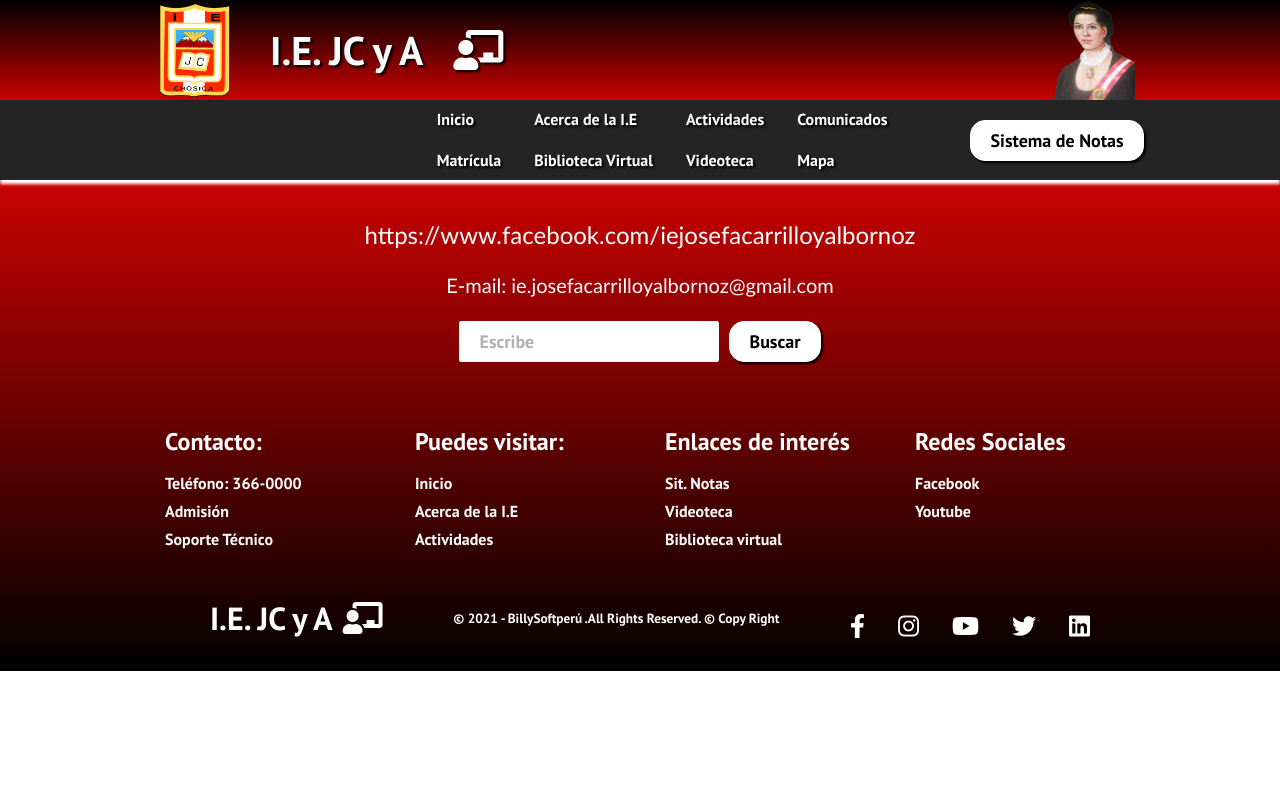
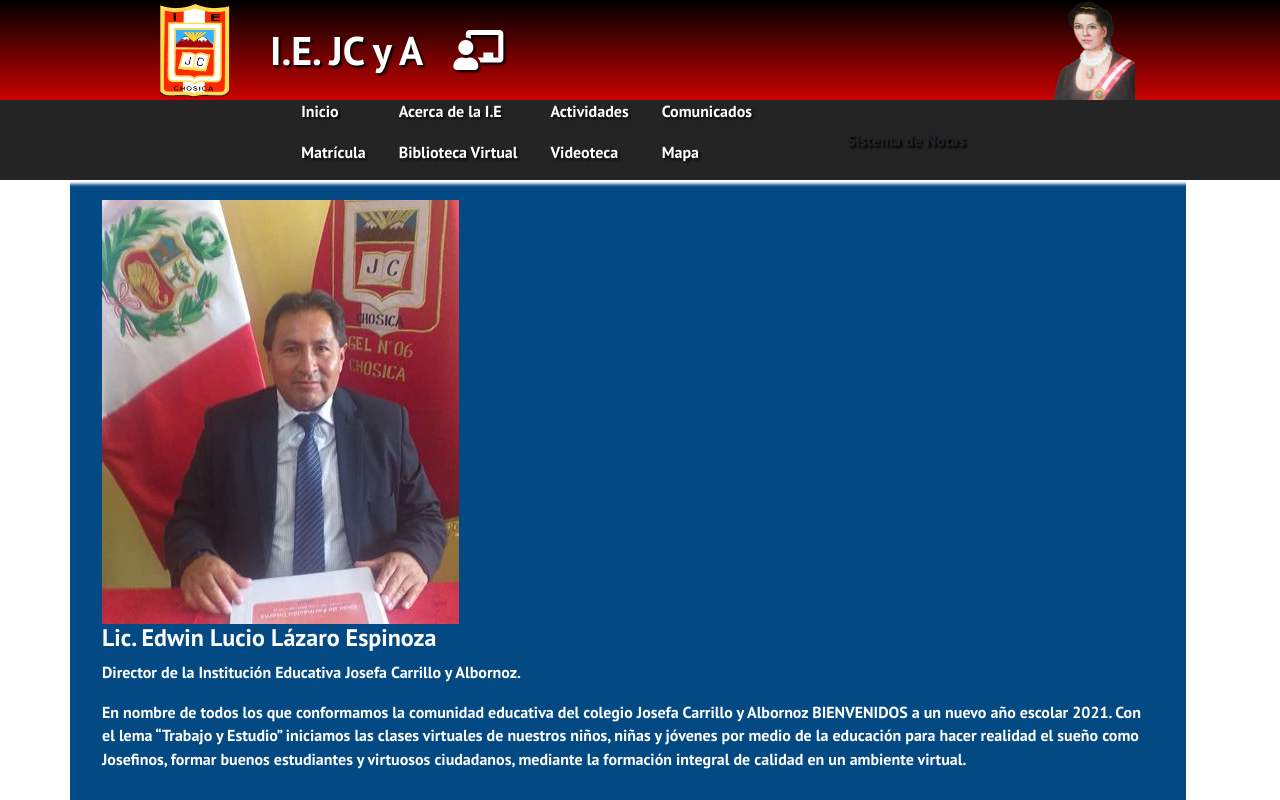
Before and after one commit to billysoftperu/Colegio_en_React, a React (Create React App) app: page /contenedor in a window 1280 px wide. Shown: the top 800 px of the page. Built offline with nearby package versions, Linux system fonts and the light colour scheme.

Commit message:
Trabajando con el Navbar

```diff
--- a/package.json
+++ b/package.json
@@ -6,6 +6,7 @@
     "@testing-library/jest-dom": "^5.12.0",
     "@testing-library/react": "^11.2.6",
     "@testing-library/user-event": "^12.8.3",
+    "bootstrap": "^5.0.1",
     "react": "^17.0.2",
     "react-dom": "^17.0.2",
     "react-router-dom": "^5.2.0",
--- a/src/App.js
+++ b/src/App.js
@@ -11,6 +11,7 @@ import Matricula from './componentes/Matricula/Matricula';
 import Biblioteca from './componentes/Biblioteca/Biblioteca';
 import Videoteca from './componentes/Videoteca/Videoteca';
 import Mapa from './componentes/Mapa/Mapa';
+import Contenedor from './componentes/Contenedor/Contenedor'
 
 import SistNotas from './componentes/Notas/SistNotas';
 
@@ -37,6 +38,8 @@ function App() {
           <Route path='/biblioteca' exact component={Biblioteca} />
           <Route path='/videoteca' exact component={Videoteca} />
           <Route path='/mapa' exact component={Mapa} />
+          <Route path='/contenedor' exact component={Contenedor} />
+
 
           <Route path='/sisnotas' exact component={SistNotas} />
 
--- a/src/componentes/Button/Button.css
+++ b/src/componentes/Button/Button.css
@@ -40,7 +40,7 @@
   .btn--large:hover,
   .btn--medium:hover {
     transition: all 0.3s ease-out;
-    background: #cc2c2c;
-    color: #fdfdfd;
+    background: #fff;
+    color: #ff0000;
     transition: 250ms;
   }
--- /dev/null
+++ b/src/componentes/Contenedor/Contenedor.js
@@ -0,0 +1,24 @@
+import React from 'react'
+import Mision from './Mision';
+
+function Contenedor() {
+    return (
+        <div className="container">
+
+            <div className="row">
+                <div className="cold-md-4">
+                    <Mision />
+                </div>
+
+
+
+            </div>
+
+
+
+
+        </div>
+    )
+}
+
+export default Contenedor
--- /dev/null
+++ b/src/componentes/Contenedor/Mision.js
@@ -0,0 +1,21 @@
+import React from 'react'
+
+function Mision() {
+    return (
+        <div className="mision">
+            <img className="director" src='/images/director.jpg' alt="director"/>
+            <div className="mision-body"></div>
+            <h4 className="mision-titulo">Lic. Edwin Lucio Lázaro Espinoza</h4>
+            <p className="mision-texto">Director de la Institución Educativa Josefa Carrillo y Albornoz.</p>
+
+            <div className="vision">
+                <p className="vision-texto">En nombre de todos los que conformamos la comunidad educativa del colegio Josefa Carrillo y Albornoz BIENVENIDOS a un nuevo año escolar 2021. Con el lema “Trabajo y Estudio” iniciamos las clases virtuales de nuestros niños, niñas y jóvenes por medio de la educación para hacer realidad el sueño como Josefinos, formar buenos estudiantes y virtuosos ciudadanos, mediante la formación integral de calidad en un ambiente virtual. </p>
+            </div>
+
+        </div>
+
+
+    )
+}
+
+export default Mision
--- a/src/componentes/Footer/Footer.js
+++ b/src/componentes/Footer/Footer.js
@@ -34,8 +34,9 @@ function Footer() {
         <div class='footer-link-items'>
             <h2>Contacto:</h2>
             <Link to='/'>Teléfono: 366-0000</Link>
-            <Link to='/'>Admisión</Link>
-            <Link to='/'>Soporte Técnico</Link>
+            <Link to='/'>Celular: 956310339</Link>
+            <Link to='/'>Soporte Técnico: 922756605</Link>
+
         </div>
 
         <div class='footer-link-items'>
@@ -50,8 +51,8 @@ function Footer() {
           <div class='footer-link-items'>
             <h2>Enlaces de interés</h2>
             <Link to='/sisnotas'>Sit. Notas</Link>
-            <Link to='/'>Videoteca</Link>
-            <Link to='/'>Biblioteca virtual</Link>
+            <Link to='/videoteca'>Videoteca</Link>
+            <Link to='/biblioteca'>Biblioteca virtual</Link>
         </div>
 
         <div class='footer-link-items'>
--- a/src/componentes/Home/Home.js
+++ b/src/componentes/Home/Home.js
@@ -5,8 +5,8 @@ import Cards from '../Cards/Cards';
 
 
 
-import Acerca from '../Acerca/Acerca';
-import Matricula from '../Matricula/Matricula';
+
+
 
 
 
@@ -16,8 +16,8 @@ function Home() {
       <Portada />
       <Cards />
 
-      <Acerca />
-      <Matricula />
+
+
 
 
 
--- a/src/componentes/Navbar/Navbar.css
+++ b/src/componentes/Navbar/Navbar.css
@@ -18,14 +18,11 @@
     display: flex;
     justify-content: center;
     align-items: center;
-    height: 80px;
+    height: 60px;
     max-width: 1950px;
     gap: 50px;
 
   }
-
-
-
 
 
   .nav-menu {
@@ -40,8 +37,8 @@
   }
 
   .nav-item {
-    height: 40px;
-    filter: drop-shadow(2px 2px 1px black);
+    filter: drop-shadow(2px 2px 1px rgb(8, 8, 8));
+
   }
 
   .nav-links {
@@ -54,9 +51,11 @@
   }
 
   .nav-links:hover {
-    border-bottom: 4px solid #ffae51;
+
     transition: all 0.2s ease-out;
-    color: #ffae51;
+    color: #fff;
+    background: #af0101;
+    border-radius:5px;
   }
 
   .fa-bars {
@@ -70,6 +69,85 @@
   .menu-icon {
     display: none;
   }
+
+/* --*/
+
+  .sub-menu-1 {
+    display: none;
+    border-radius: 5px;
+
+  }
+
+  .submenu {
+
+    color: #fff;
+    display: flex;
+    align-items: center;
+    text-decoration: none;
+    padding: 0.5rem 1rem;
+    height: 100%;
+    filter: drop-shadow(2px 2px 1px rgb(8, 8, 8));
+
+  }
+
+  .submenu li {
+
+    display: flex;
+    text-decoration: none;
+    padding: 0.5rem 1rem;
+
+  }
+
+  .submenu:hover{
+
+    transition: all 0.2s ease-out;
+    background: #af0101;
+    border-radius: 5px;
+  }
+
+  .navbar-container ul li:hover .sub-menu-1{
+    display: block;
+    position: absolute;
+    background: #242424;
+    margin-top: 190px;
+    margin-left: -18px;
+    width: 200px;
+    height: 150px;
+
+  }
+
+
+  .navbar-container ul li:hover .sub-menu-1 ul {
+    display: block;
+    margin: 10px;
+
+  }
+
+
+  .navbar-container ul li .sub-menu-1 .sub-item {
+    height: 30px;
+    text-decoration: none;
+    line-height: 12px;
+  }
+
+  .navbar-container ul li .sub-menu-1 .sub-links {
+    color: #fff;
+    list-style: none;
+    text-decoration: none;
+    text-align: left;
+    font-size: 16px;
+
+  }
+
+  .navbar-container ul li .sub-menu-1 li:hover {
+    transition: all 0.2s ease-out;
+    background: #af0101;
+    border-radius: 5px;
+  }
+
+
+
+
 
 
   @media screen and (max-width: 1380px) {
--- a/src/componentes/Navbar/Navbar.js
+++ b/src/componentes/Navbar/Navbar.js
@@ -54,45 +54,66 @@ function Navbar() {
                             </Link>
                           </li>
 
-                          <li className='nav-item'>
-                            <Link
-                              to='/acerca'
-                              className='nav-links'
-                              onClick={closeMobileMenu}
-                            >
-                              Acerca de la I.E
-                            </Link>
+                          <li className='submenu'>
+
+                                Acerca de la I.E
+                                <div className='sub-menu-1'>
+                                  <ul>
+                                      <li className='sub-item'><Link to='/acerca' className='sub-links' onClick={closeMobileMenu}>Bienvenidos</Link></li>
+                                      <li className='sub-item'><Link to='/contenedor' className='sub-links' onClick={closeMobileMenu}>Misión y Visión</Link></li>
+                                      <li className='sub-item'><Link to='/' className='sub-links' onClick={closeMobileMenu}>Comunidad Educativa</Link></li>
+                                      <li className='sub-item'><Link to='/' className='sub-links' onClick={closeMobileMenu}>Reglamento Interno</Link></li>
+                                  </ul>
+                                </div>
+
                           </li>
 
-                          <li className='nav-item'>
-                            <Link
-                              to='/actividades'
-                              className='nav-links'
-                              onClick={closeMobileMenu}
-                            >
-                              Actividades
-                            </Link>
+                          <li className='submenu'>
+
+                                Actividades
+                                <div className='sub-menu-1'>
+                                  <ul>
+                                      <li className='sub-item'><Link to='/actividades' className='sub-links' onClick={closeMobileMenu}>Académicas</Link></li>
+                                      <li className='sub-item'><Link to='/' className='sub-links' onClick={closeMobileMenu}>Culturales</Link></li>
+                                      <li className='sub-item'><Link to='/' className='sub-links' onClick={closeMobileMenu}>Artísticas</Link></li>
+                                      <li className='sub-item'><Link to='/' className='sub-links' onClick={closeMobileMenu}>Formativas</Link></li>
+                                  </ul>
+                                </div>
+
                           </li>
 
-                          <li className='nav-item'>
-                            <Link
-                              to='/comunicados'
-                              className='nav-links'
-                              onClick={closeMobileMenu}
-                            >
-                              Comunicados
-                            </Link>
+
+                          <li className='submenu'>
+
+                           Comunicados
+                           <div className='sub-menu-1'>
+                             <ul>
+                                 <li className='sub-item'><Link to='/' className='sub-links' onClick={closeMobileMenu}>2019</Link></li>
+                                 <li className='sub-item'><Link to='/' className='sub-links' onClick={closeMobileMenu}>2020</Link></li>
+                                 <li className='sub-item'><Link to='/comunicados' className='sub-links' onClick={closeMobileMenu}>2021</Link></li>
+
+                             </ul>
+                           </div>
+
                           </li>
 
-                          <li className='nav-item'>
-                            <Link
-                              to='/matricula'
-                              className='nav-links'
-                              onClick={closeMobileMenu}
-                            >
-                              Matrícula
-                            </Link>
+                          <li className='submenu'>
+
+                           Matrícula
+                           <div className='sub-menu-1'>
+                             <ul>
+                                 <li className='sub-item'><Link to='/matricula' className='sub-links' onClick={closeMobileMenu}>Proceso de matrícula</Link></li>
+                                 <li className='sub-item'><Link to='/' className='sub-links' onClick={closeMobileMenu}>Certificados</Link></li>
+                                 <li className='sub-item'><Link to='/' className='sub-links' onClick={closeMobileMenu}>Consultas</Link></li>
+
+                             </ul>
+                           </div>
+
                           </li>
+
+
+
+
 
                           <li className='nav-item'>
                             <Link
--- a/src/index.js
+++ b/src/index.js
@@ -3,6 +3,8 @@ import ReactDOM from 'react-dom';
 import './index.css';
 import App from './App';
 import reportWebVitals from './reportWebVitals';
+
+import 'bootstrap/dist/css/bootstrap.min.css'
 
 ReactDOM.render(
   <React.StrictMode>
```
Also changed, not shown: 1 other file (tests, documents, lock files or other folders).
